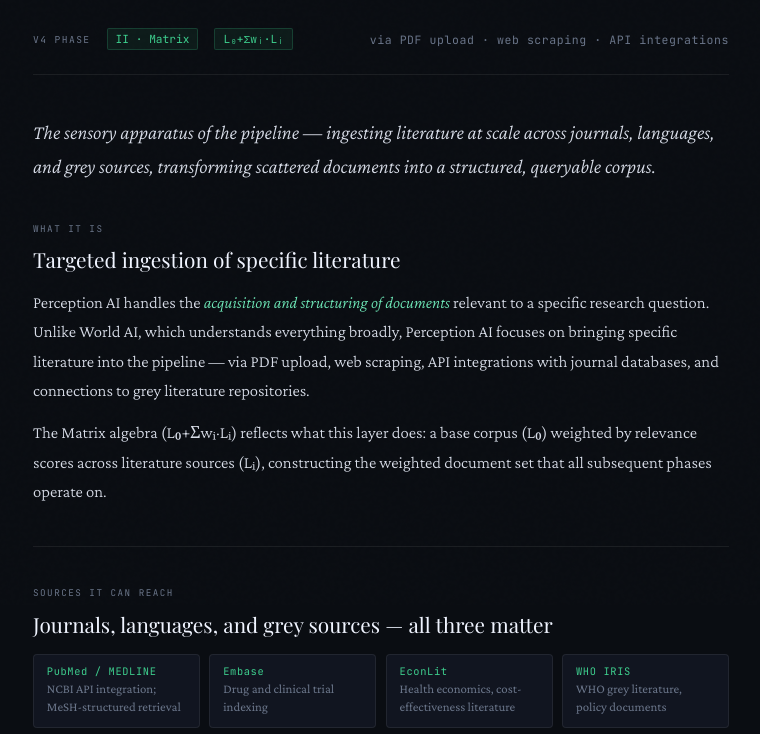
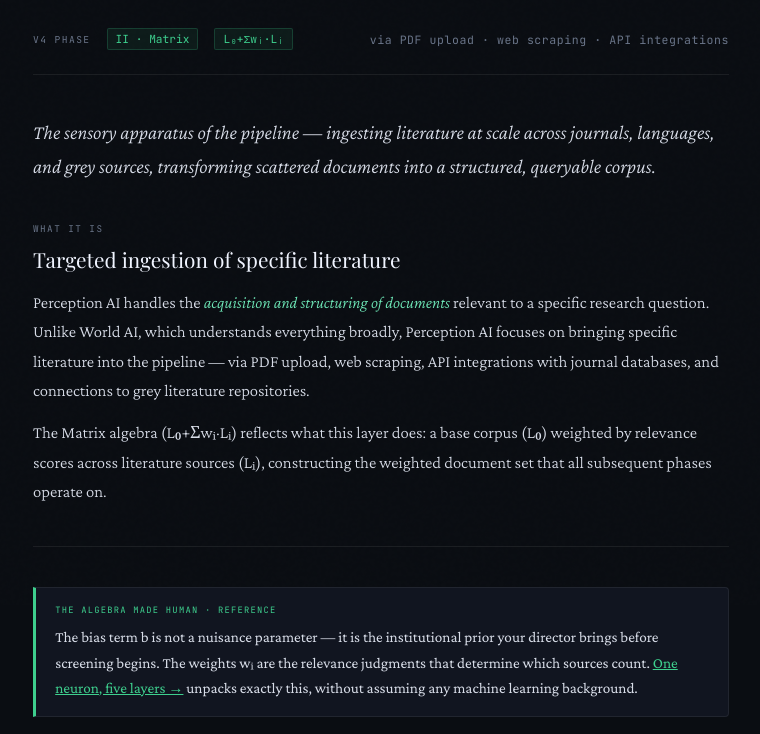
Before and after one commit to ukubona-llc/perception-ai, a plain HTML site: page index.html in a window 1280 px wide. Shown: the part 195-929 px from the top of the page, without its empty margins (259-1019 px from the left). Drawn offline with nearby package versions, Linux system fonts and the light colour scheme; a web font is replaced by a local one.

Commit message:
neuron link added

```diff
--- a/index.html
+++ b/index.html
@@ -358,6 +358,11 @@
     <p>The Matrix algebra (L₀+Σwᵢ·Lᵢ) reflects what this layer does: a base corpus (L₀) weighted by relevance scores across literature sources (Lᵢ), constructing the weighted document set that all subsequent phases operate on.</p>
   </div>
 
+  <div class="example-box" style="margin-bottom:2.5rem;">
+    <div class="ex-label">The algebra made human · reference</div>
+    <p>The bias term b is not a nuisance parameter — it is the institutional prior your director brings before screening begins. The weights wᵢ are the relevance judgments that determine which sources count. <a href="https://ukubona-llc.github.io/bias-weights/" style="color:var(--accent);">One neuron, five layers →</a> unpacks exactly this, without assuming any machine learning background.</p>
+  </div>
+
   <div class="section">
     <div class="section-label">Sources it can reach</div>
     <h2>Journals, languages, and grey sources — all three matter</h2>
```
